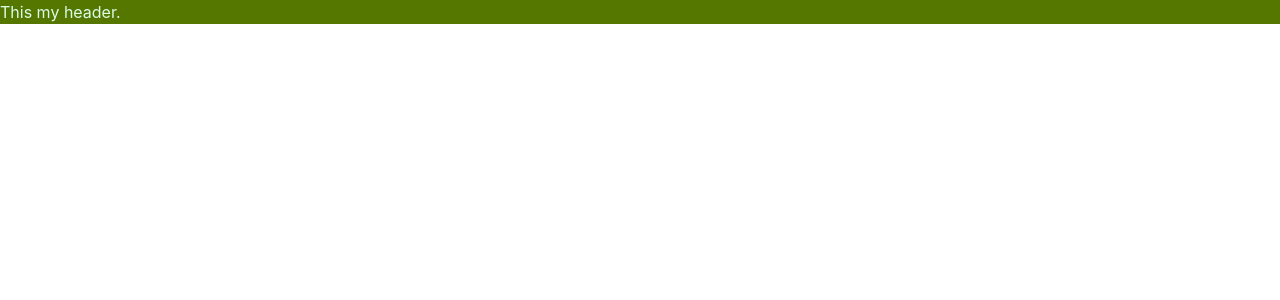
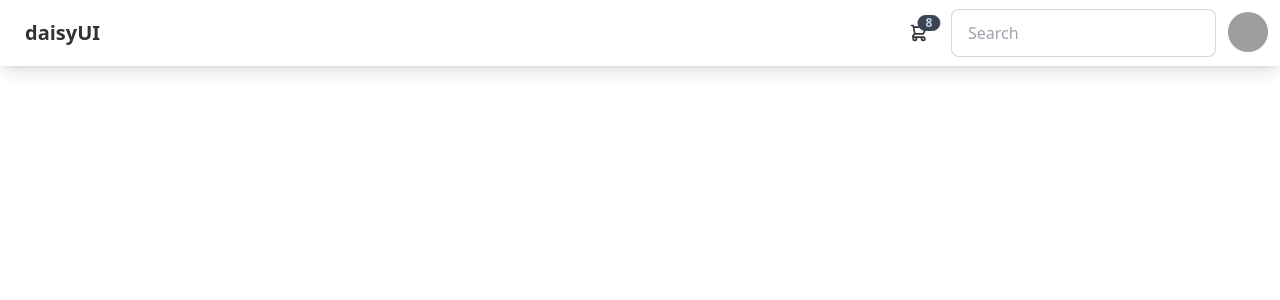
Before and after one commit to RayhanalKavey/food-store-react-project, a React (Create React App) app: page / in a window 1280 px wide. Shown: the top 300 px of the page. Built offline with nearby package versions, Linux system fonts and the light colour scheme; grey boxes are pictures that could not be loaded.

Commit message:
Add navbar as header component.

```diff
--- a/src/App.js
+++ b/src/App.js
@@ -4,7 +4,7 @@
 
 function App() {
   return (
-    <div className="bg-primary text-green-100">
+    <div>
       <Header></Header>
     </div>
   );
--- a/src/components/Header/Header.js
+++ b/src/components/Header/Header.js
@@ -3,7 +3,85 @@
 const Header = () => {
   return (
     <div>
-      <h1>This my header.</h1>
+      <div className="navbar bg-base-100 shadow-lg sticky ">
+        <div className="flex-1 ">
+          <a href="/" className="btn btn-ghost normal-case text-xl">
+            daisyUI
+          </a>
+        </div>
+
+        <div className="flex-none">
+          <div className="dropdown dropdown-end">
+            <label tabIndex={0} className="btn btn-ghost btn-circle">
+              <div className="indicator">
+                <svg
+                  xmlns="http://www.w3.org/2000/svg"
+                  className="h-5 w-5"
+                  fill="none"
+                  viewBox="0 0 24 24"
+                  stroke="currentColor"
+                >
+                  <path
+                    strokeLinecap="round"
+                    strokeLinejoin="round"
+                    strokeWidth="2"
+                    d="M3 3h2l.4 2M7 13h10l4-8H5.4M7 13L5.4 5M7 13l-2.293 2.293c-.63.63-.184 1.707.707 1.707H17m0 0a2 2 0 100 4 2 2 0 000-4zm-8 2a2 2 0 11-4 0 2 2 0 014 0z"
+                  />
+                </svg>
+                <span className="badge badge-sm indicator-item">8</span>
+              </div>
+            </label>
+            <div
+              tabIndex={0}
+              className="mt-3 card card-compact dropdown-content w-52 bg-base-100 shadow"
+            >
+              <div className="card-body">
+                <span className="font-bold text-lg">8 Items</span>
+                <span className="text-info">Subtotal: $999</span>
+                <div className="card-actions">
+                  <button className="btn btn-primary btn-block">
+                    View cart
+                  </button>
+                </div>
+              </div>
+            </div>
+          </div>
+          {/* Form starT */}
+          <div className="form-control mx-2 hidden lg:block">
+            <input
+              type="text"
+              placeholder="Search"
+              className="input input-bordered"
+            />
+          </div>
+          {/* Form enD*/}
+
+          <div className="dropdown dropdown-end">
+            <label tabIndex={0} className="btn btn-ghost btn-circle avatar">
+              <div className="w-10 rounded-full">
+                <img alt="" src="https://placeimg.com/80/80/people" />
+              </div>
+            </label>
+            <ul
+              tabIndex={0}
+              className="menu menu-compact dropdown-content mt-3 p-2 shadow bg-base-100 rounded-box w-52"
+            >
+              <li>
+                <a href="/" className="justify-between">
+                  Profile
+                  <span className="badge">New</span>
+                </a>
+              </li>
+              <li>
+                <a href="/">Settings</a>
+              </li>
+              <li>
+                <a href="/">Logout</a>
+              </li>
+            </ul>
+          </div>
+        </div>
+      </div>
     </div>
   );
 };
--- a/src/index.css
+++ b/src/index.css
@@ -3,11 +3,13 @@
 @tailwind utilities;
 body {
   margin: 0;
-  font-family: -apple-system, BlinkMacSystemFont, "Segoe UI", "Roboto", "Oxygen",
+  padding: 0;
+  box-sizing: border-box;
+  /* font-family: -apple-system, BlinkMacSystemFont, "Segoe UI", "Roboto", "Oxygen",
     "Ubuntu", "Cantarell", "Fira Sans", "Droid Sans", "Helvetica Neue",
     sans-serif;
   -webkit-font-smoothing: antialiased;
-  -moz-osx-font-smoothing: grayscale;
+  -moz-osx-font-smoothing: grayscale; */
 }
 
 code {
```
